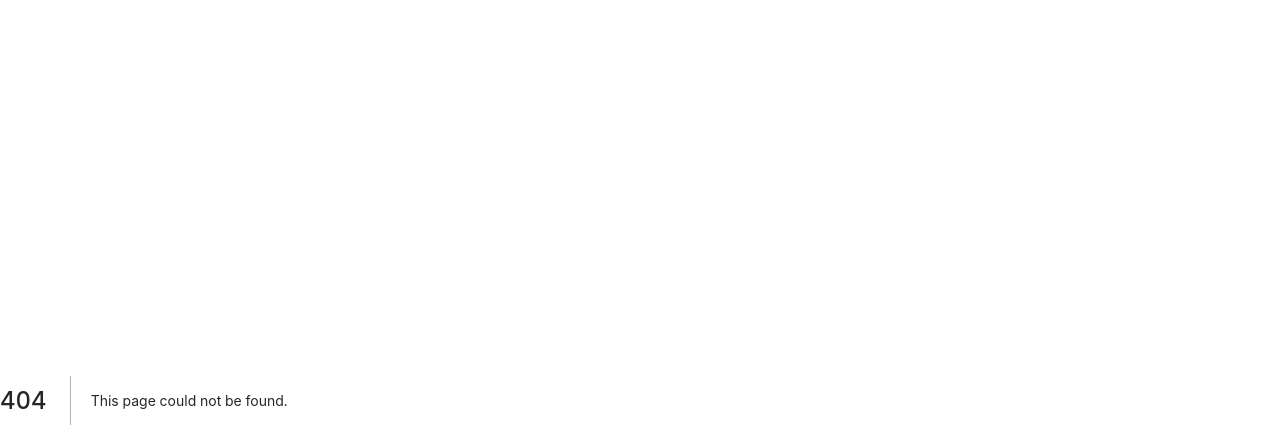
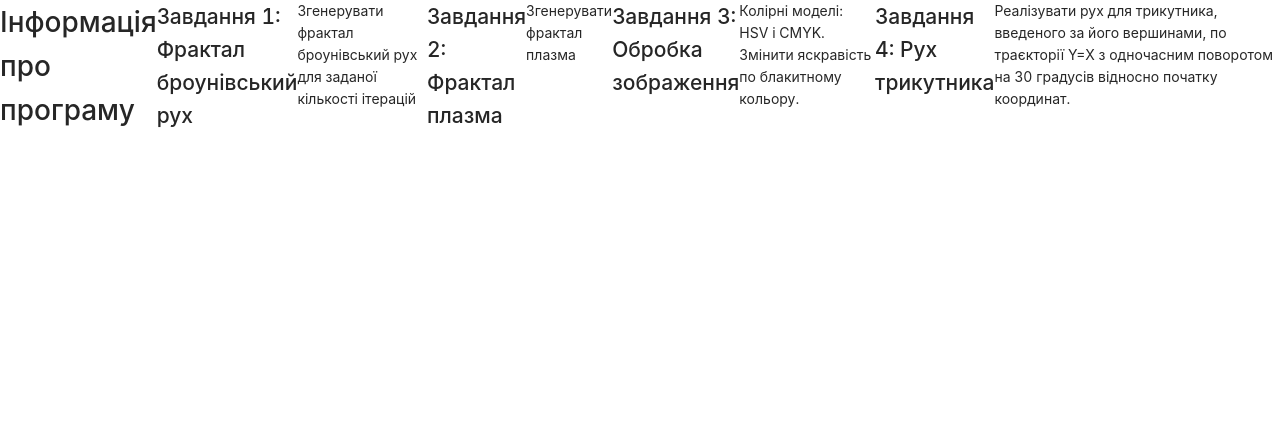
Before and after one commit to bmtfc/compgr_proj, a Next.js app: page /info in a window 1280 px wide. Before the commit this address had no page. Shown: the top 448 px of the page. Built offline with nearby package versions, Linux system fonts and the light colour scheme.

Commit message:
added TODOs

```diff
--- /dev/null
+++ b/pages/info.js
@@ -0,0 +1,18 @@
+
+const info = () => {
+    return (
+    <>
+    <h1>Інформація про програму</h1>
+    <h2>Завдання 1: Фрактал броунівський рух</h2>
+    <p>Згенерувати фрактал броунівський рух для заданої кількості ітерацій</p>
+    <h2>Завдання 2: Фрактал плазма</h2>
+    <p>Згенерувати фрактал плазма</p>
+    <h2>Завдання 3: Обробка зображення</h2>
+    <p>Колірні моделі: HSV і СMYK. Змінити яскравість по блакитному кольору.</p>
+    <h2>Завдання 4: Рух трикутника</h2>
+    <p>Реалізувати рух для трикутника, введеного за його вершинами, по траєкторії Y=Х з одночасним поворотом на 30 градусів відносно початку координат.</p>
+    </>
+)
+}
+
+export default info
--- a/pages/triangle.js
+++ b/pages/triangle.js
@@ -39,8 +39,9 @@ function sleepFor(sleepDuration){
         const A = [[AX, AY, 1], [BX, BY, 1], [CX, CY, 1]];
         const x = 25;
         var k = 1;
+        var n = 8; // !має коригуватись повзунком, як сторінці з кольором
 
-        for(var i = 0; i < 8; i++){
+        for(var i = 0; i < n; i++){
           var a = k*Math.PI/24;
           console.log(a);
           var M1 = [[Math.cos(a), Math.sin(a), 1], [-Math.sin(a), Math.cos(a), 1], [1, 1, 0]]
```
Also changed, not shown: pages/index.js (+10 -0 lines).
